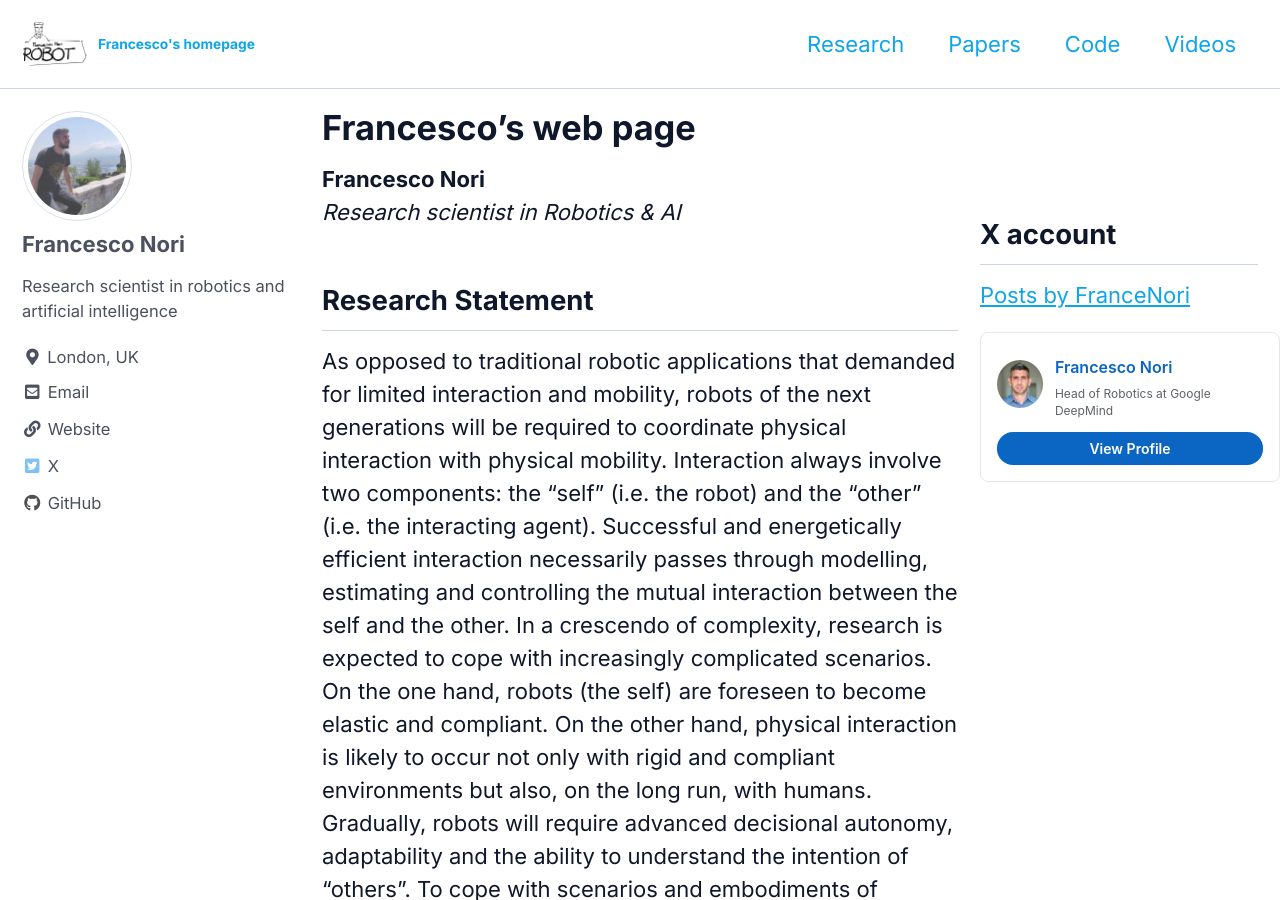
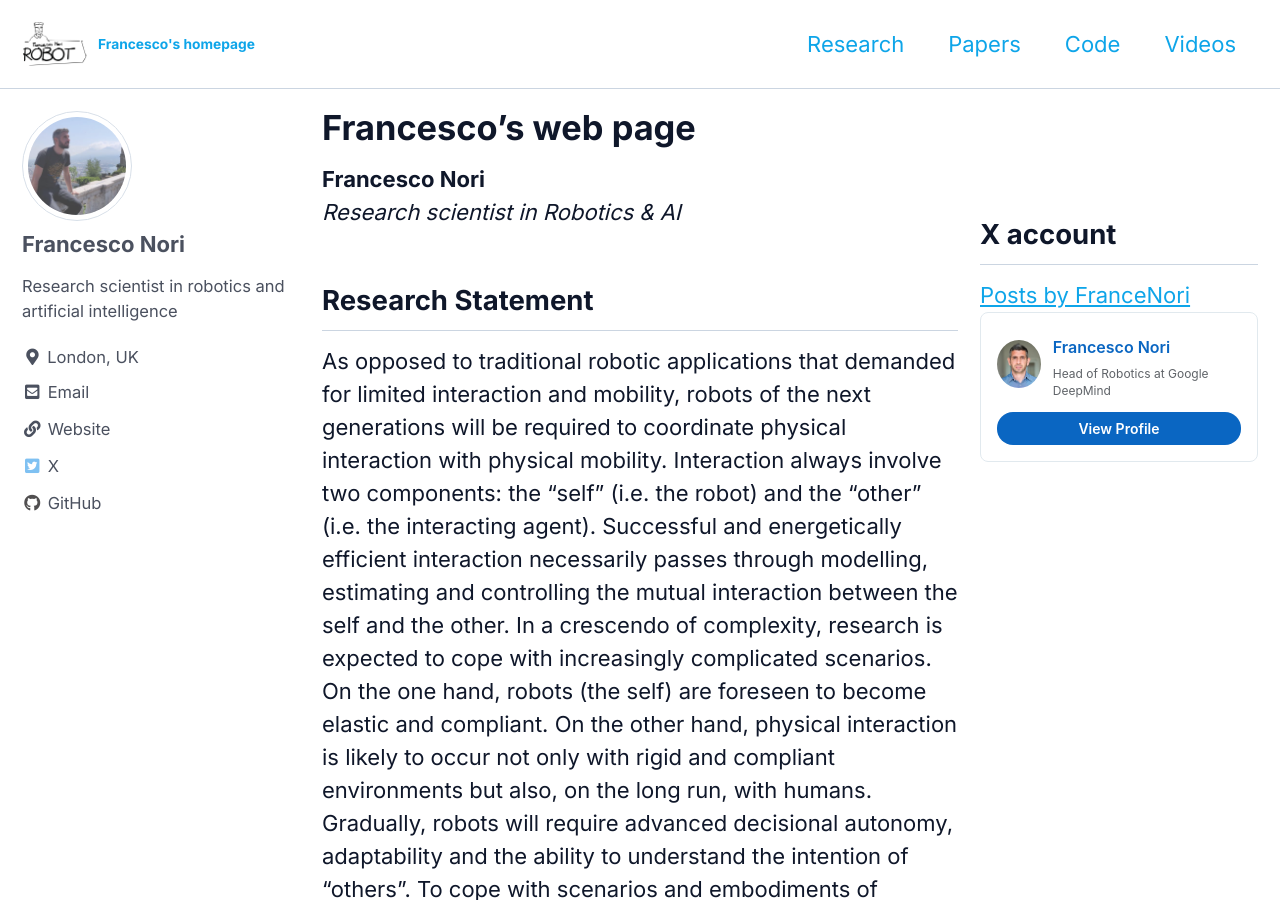
Before and after one commit to iron76/iron76.github.io, a Jekyll site: the page built from index.html, in a window 1280 px wide and 900 px high. Built offline with Jekyll 4.4.1, drawn with Linux system fonts in a browser that asks for light colours; cached includes are drawn as plain includes; the list of posts is cut into pages by our own code; comment, search, counter and statistics services are not loaded.

Commit message:
Fix LinkedIn badge alignment by removing nested sidebar classes

```diff
--- a/_includes/linkedin-profile.html
+++ b/_includes/linkedin-profile.html
@@ -1,5 +1,5 @@
-<div class="linkedin-badge sidebar__right sticky"
-    style="background: #fff; border: 1px solid #e1e9ee; border-radius: 8px; padding: 16px; margin-top: 20px; font-family: -apple-system, system-ui, BlinkMacSystemFont, 'Segoe UI', Roboto, 'Helvetica Neue', 'Fira Sans', Ubuntu, Oxygen, 'Oxygen Sans', Cantarell, 'Droid Sans', 'Apple Color Emoji', 'Segoe UI Emoji', 'Segoe UI Symbol', 'Lucida Grande', Helvetica, Arial, sans-serif;">
+<div class="linkedin-badge"
+    style="background: #fff; border: 1px solid #e1e9ee; border-radius: 8px; padding: 16px; margin-top: 0px; font-family: -apple-system, system-ui, BlinkMacSystemFont, 'Segoe UI', Roboto, 'Helvetica Neue', 'Fira Sans', Ubuntu, Oxygen, 'Oxygen Sans', Cantarell, 'Droid Sans', 'Apple Color Emoji', 'Segoe UI Emoji', 'Segoe UI Symbol', 'Lucida Grande', Helvetica, Arial, sans-serif;">
     {% assign profile = site.data.linkedin %}
     <div class="linkedin-badge__header" style="display: flex; align-items: center; margin-bottom: 12px;">
         <img src="{{ profile.avatar | relative_url }}" alt="{{ profile.name }}" class="linkedin-badge__avatar"
```
